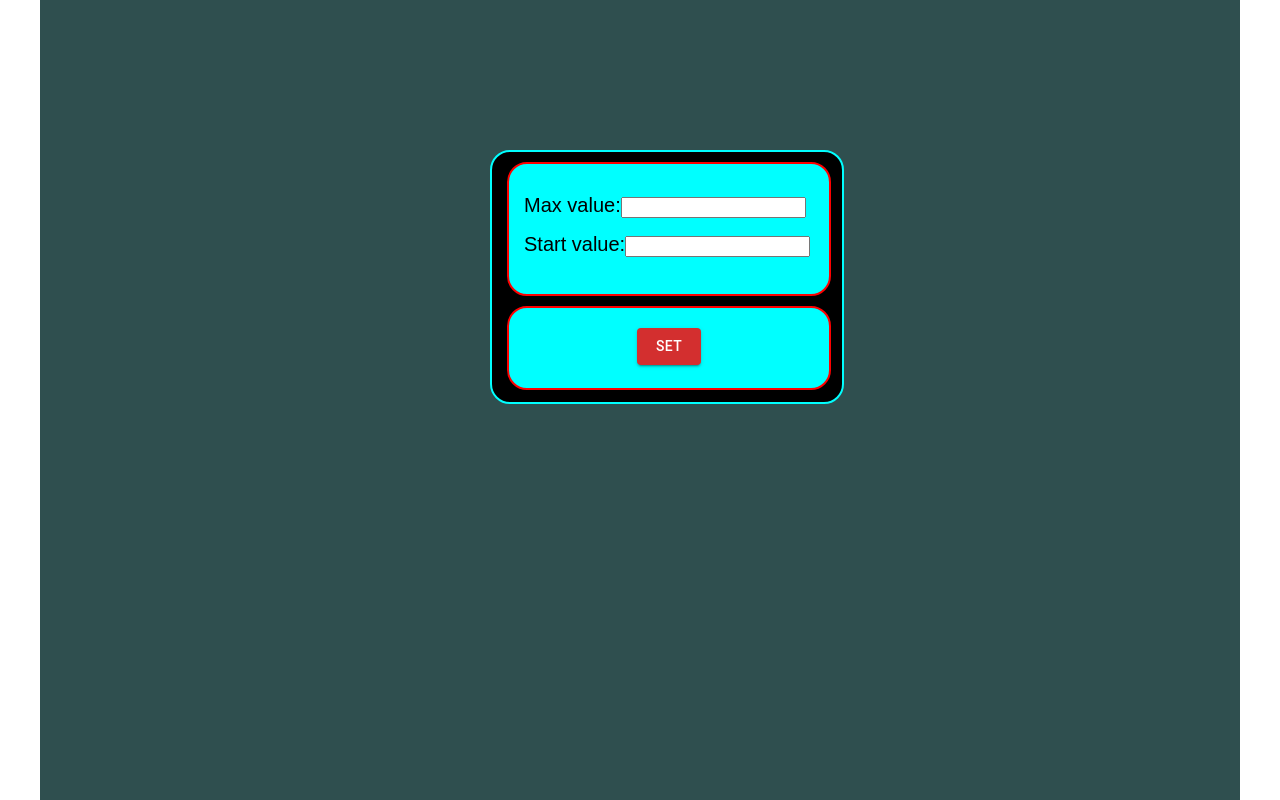
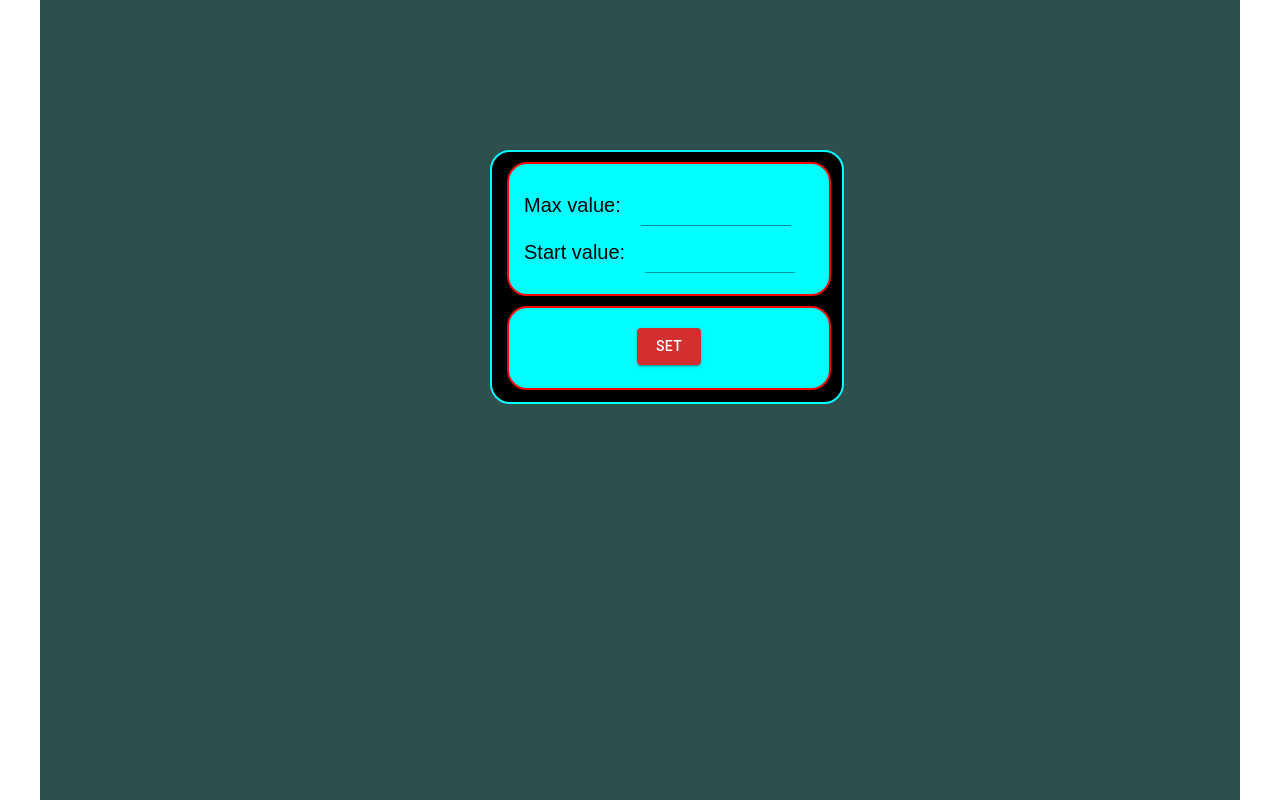
Before and after one commit to Samurai-way/Counter_version2, a React (Create React App) app: page / in a window 1280 px wide. Built offline with nearby package versions, Linux system fonts and the light colour scheme.

Commit message:
universalInput

```diff
--- a/src/components/Second_Counter/second_Counter.tsx
+++ b/src/components/Second_Counter/second_Counter.tsx
@@ -1,6 +1,7 @@
 import React, {ChangeEvent, useState} from 'react';
 import s from './second_Counter.module.css';
 import {UniversalButton} from "../universalButton/universalButton";
+import {TextField} from "@mui/material";
 
 const display = {
     display: 'none'
@@ -29,13 +30,18 @@ export const SecondCounter = (props: SecondCounterPropsType) => {
         <div style={none ? display : undefined} className={s.wrapper}>
             <div className={s.inputs_wrapper}>
                 <div className={s.max_input}>Max value:
-                    <input
-                        type={'number'}
+                    <TextField
+                        style={{width: '150px', marginLeft: '20px'}}
                         onChange={onChangeHandlerInput}
+                        type="number"
+                        variant="standard"
                     />
                 </div>
                 <div className={s.start_input}>Start value:
-                    <input type={'number'}
+                    <TextField
+                               type="number"
+                               variant="standard"
+                               style={{width: '150px', marginLeft: '20px'}}
                     />
                 </div>
             </div>
```
